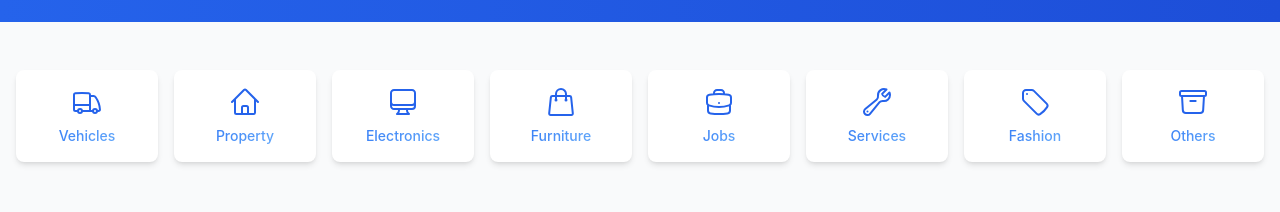
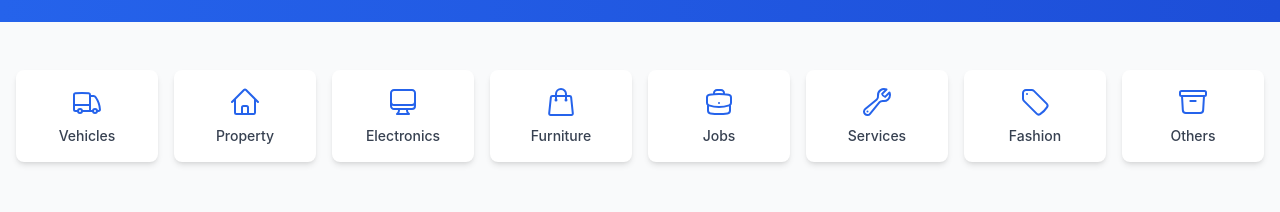
Before and after one commit to RagPrice/vincy-ads, a React (Vite) app: page / in a window 1280 px wide. Shown: the part 222-434 px from the top of the page. Built offline with nearby package versions, Linux system fonts and the light colour scheme.

Commit message:
Add scale hover effect to category cards

```diff
--- a/src/pages/Home.tsx
+++ b/src/pages/Home.tsx
@@ -184,10 +184,10 @@
               <Link
                 key={category.id}
                 to={`/category/${category.id}`}
-                className="flex flex-col items-center p-4 bg-white rounded-lg shadow-md hover:shadow-lg transition-all duration-300"
+                className="flex flex-col items-center p-4 bg-white rounded-lg shadow-md hover:shadow-lg transition-all duration-300 transform hover:scale-105"
               >
                 <Icon className="w-8 h-8 text-blue-600 mb-2" />
-                <span className="text-sm text-center font-medium text-gray-700 text-gradient-hover capitalize">
+                <span className="text-sm text-center font-medium text-gray-700 capitalize">
                   {category.name}
                 </span>
               </Link>
```
